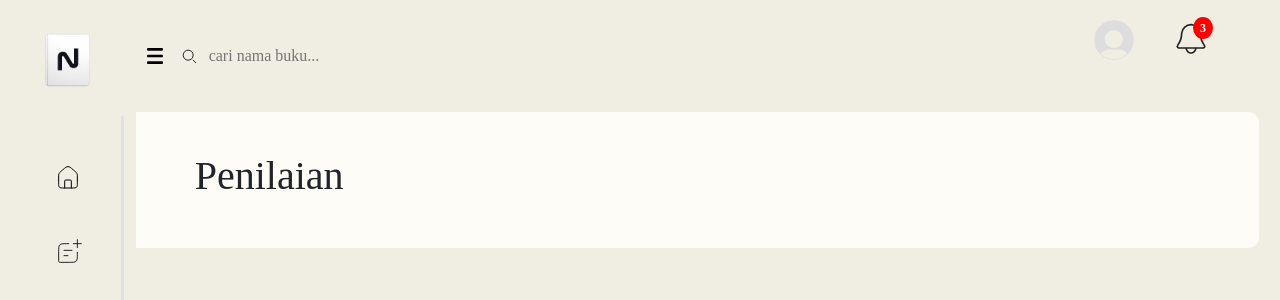
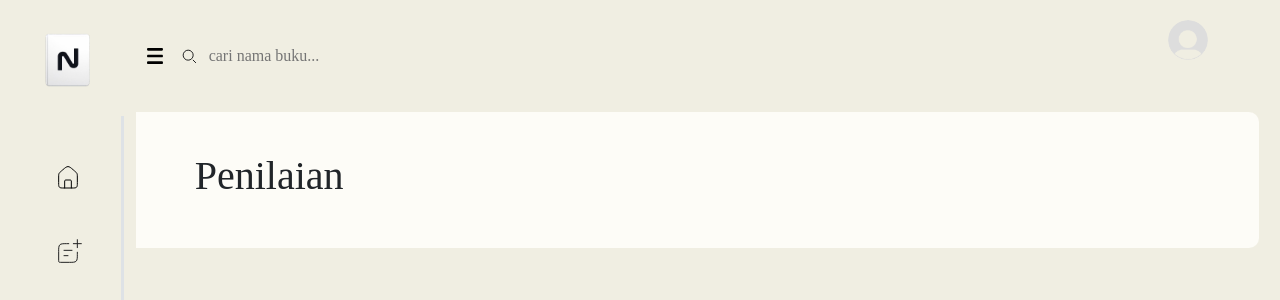
Before and after one commit to JasonAL24/Neobook, a Laravel app: page /viewrating in a window 1280 px wide. Shown: the top 300 px of the page. Run offline with Laravel 8, Linux system fonts and the light colour scheme; the visitor is signed in with stand-in values (Sample User, id 1); data that the repository does not hold is empty; some libraries are stand-ins or nearby versions; some web fonts are replaced.

Commit message:
disabled notifikasi

```diff
--- a/resources/views/partials/notification.blade.php
+++ b/resources/views/partials/notification.blade.php
@@ -14,10 +14,10 @@
                     </div>
                 </a>
 
-                <a href="#" class="notification ms-4">
-                    <img src="/img/svg/Bell_light.svg" alt="Notification">
-                    <span class="badge">3</span>
-                </a>
+{{--                <a href="#" class="notification ms-4">--}}
+{{--                    <img src="/img/svg/Bell_light.svg" alt="Notification">--}}
+{{--                    <span class="badge">3</span>--}}
+{{--                </a>--}}
             </div>
         </div>
     </div>
```
